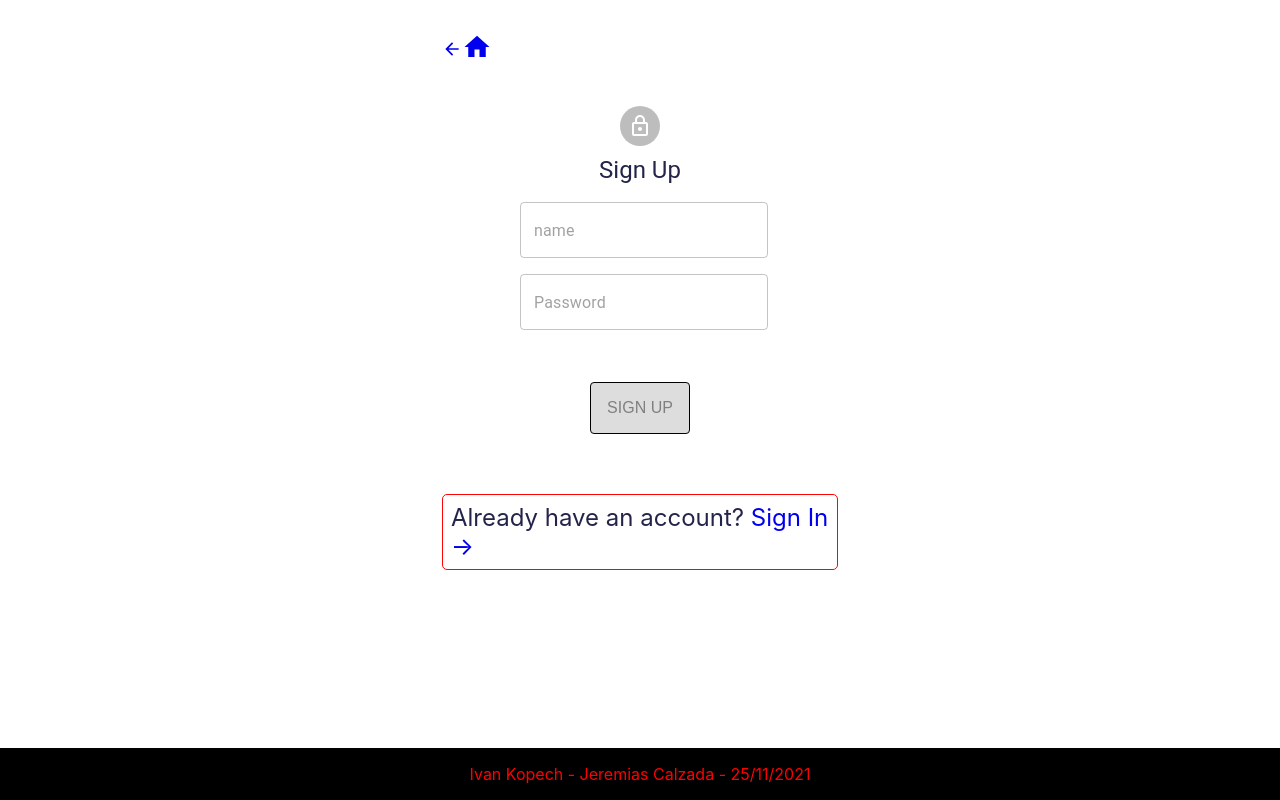
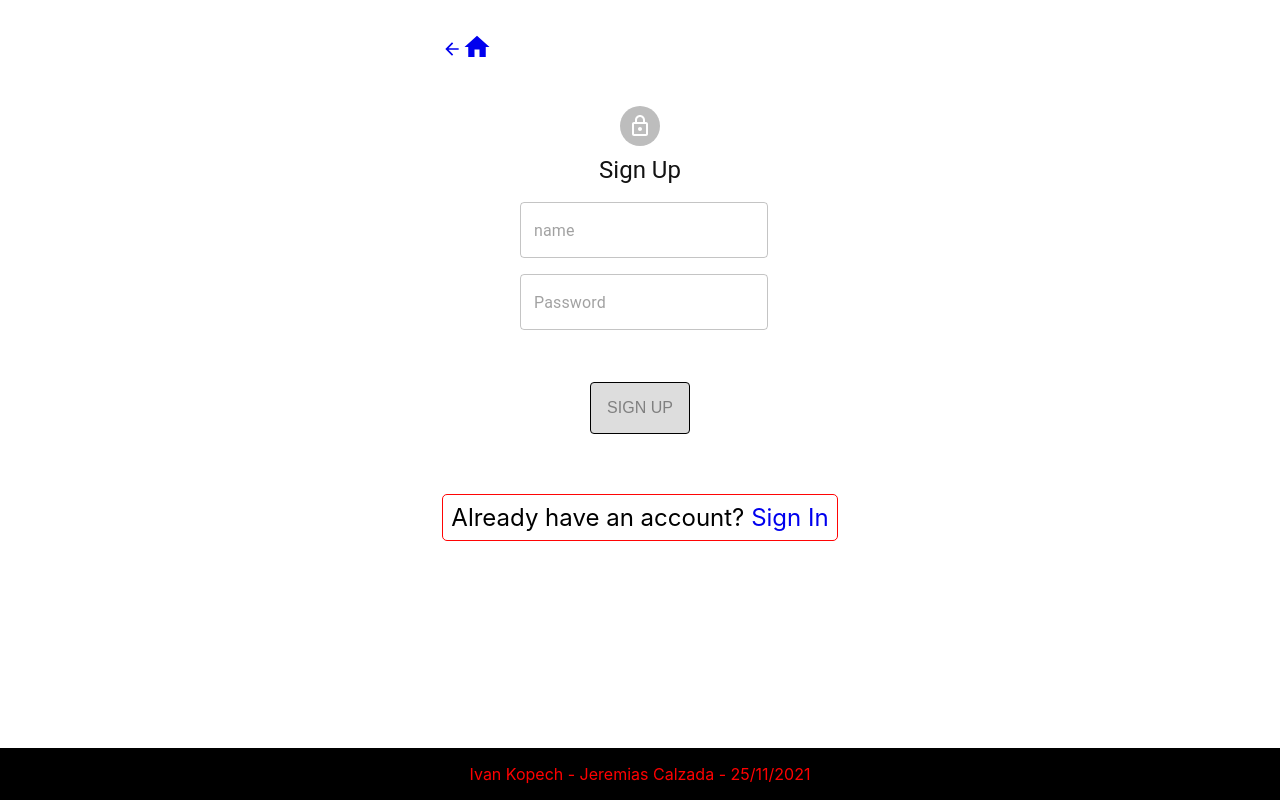
Before and after one commit to Jeremias284/PARCIAL-MCGA-2, a React (Create React App) app: page /signup in a window 1280 px wide. Built offline with nearby package versions, Linux system fonts and the light colour scheme.

Commit message:
FINAL MCGA: elimino codigo que no se usa

```diff
--- a/src/Redux/Actions/authActions.jsx
+++ b/src/Redux/Actions/authActions.jsx
@@ -7,8 +7,8 @@ import {
     LOG_OUT,
   } from '../Types/authTypes';
 
-  // const URL = process.env.REACT_APP_BACKEND_URL;
-     const URL = 'http://localhost:7000';
+
+  const URL = 'http://localhost:7000';
 
   const loginFetching = () => ({
     type: LOG_IN_FETCHING,
--- a/src/components/Home/index.jsx
+++ b/src/components/Home/index.jsx
@@ -1,8 +1,6 @@
 // import React from 'react';
 
 import React, { useEffect } from 'react';
-import { SiJava, SiJavascript, SiPython } from 'react-icons/si';
-import { FcLock } from 'react-icons/fc';
 import { connect } from 'react-redux';
 import { bindActionCreators } from 'redux';
 import List from '@mui/material/List';
@@ -14,7 +12,7 @@ import { getPatients as getPatiensActions } from '../../Redux/Actions/patientAct
 import ItemHome from './ItemHome';
 import styles from './home.module.css';
 
-// const Home = () => {
+
   const Home = ({ getPatients, patients }) => {
     useEffect(() => {
       getPatients();
--- a/src/components/Login/index.jsx
+++ b/src/components/Login/index.jsx
@@ -62,7 +62,7 @@ const Login = ({ logIn, isLoading, error }) => {
                   name="name"
                   component={TextInput}
                   placeholder="name"
-                  // validate={required}
+
                 />
               </div>
               <div className={styles.textInput}>
@@ -72,7 +72,7 @@ const Login = ({ logIn, isLoading, error }) => {
                   name="password"
                   component={TextInput}
                   placeholder="Password"
-                  // validate={required}
+
                 />
               </div>
               {error && (
--- a/src/components/Patients/Patient/index.jsx
+++ b/src/components/Patients/Patient/index.jsx
@@ -8,7 +8,7 @@ import modalTypes from '../../../Redux/Types/modalTypes';
 import { showModal as showModalAction } from '../../../Redux/Actions/modalActions';
 import styles from './patient.module.css';
 
-//export
+
 const Patient = ({ patient, showModal }) => {
   const { _id, name, surname, age, DNI, turns, doctor } = patient;
   const showDeleteModal = (patientId, patientName) => {
--- a/src/components/Patients/PatientForm/index.jsx
+++ b/src/components/Patients/PatientForm/index.jsx
@@ -22,7 +22,7 @@ import styles from './patientForm.module.css';
 
 
 export const PatientForm = ({ addPatient, updatePatient, closeModal, patient }) => {
-  console.log("Entre");
+  // console.log("Entre");
   const onSubmitPatient = (values) => {
     if (patient) {
       updatePatient({ ...values, id: patient._id });
--- a/src/components/Users/index.jsx
+++ b/src/components/Users/index.jsx
@@ -66,7 +66,6 @@ const Users = ({ signUp, isLoading }) => {
                   name="name"
                   component={TextInput}
                   placeholder="name"
-                  //validate={composeValidators(required)}
                 />
               </div>
               <div className={styles.textInput}>
@@ -76,7 +75,6 @@ const Users = ({ signUp, isLoading }) => {
                   name="password"
                   component={TextInput}
                   placeholder="Password"
-                  // validate={composeValidators(required)}
                 />
               </div>
               {isLoading ? (
@@ -91,7 +89,7 @@ const Users = ({ signUp, isLoading }) => {
                   <p className={styles.text}>
                     Already have an account?
                     <Link to="/login" style={{ textDecoration: 'none' }}>
-                      <span> </span>Sign In →
+                      <span> </span>Sign In
                     </Link>
                   </p>
                 </div>
--- a/src/components/Users/users.module.css
+++ b/src/components/Users/users.module.css
@@ -1,5 +1,5 @@
 .formContainer {
-    color: rgb(36, 36, 75);
+    color: rgb(19, 19, 19);
     border-radius: 4px;
 }
 
@@ -12,6 +12,7 @@
     margin-bottom: 1rem;
     font-size: 1rem;
     font-weight: 600;
+
 }
 
   .buttonContainer {
@@ -25,6 +26,7 @@
     border: 1px solid rgb(255, 4, 4);
     padding: 0.5rem;
     border-radius: 5px;
+    color:black
 }
   .btnHome {
     width: 30px;
```
Also changed, not shown: src/Redux/Actions/patientActions.jsx (+4 -5 lines).
